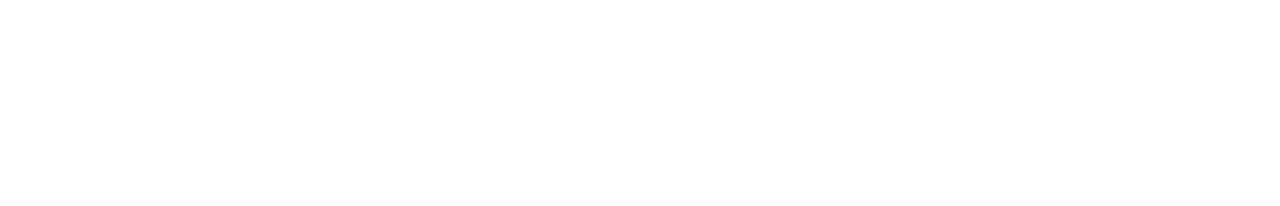
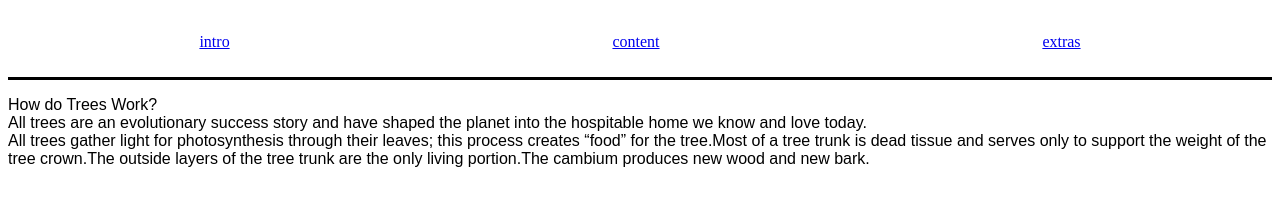
Before and after one commit to lab-brussels-1/all-about-trees-2, a plain HTML site: page index.html in a window 1280 px wide. Drawn offline with Linux system fonts and the light colour scheme.

Commit message:
introduction content added

```diff
--- a/index.html
+++ b/index.html
@@ -8,5 +8,27 @@
 
     <link href="./styles/index.css" rel="stylesheet" />
   </head>
-  <body></body>
+  <body>
+    <nav class="bottom-divider">
+      <div class="spaced-items">
+        <a href="#summary-info">intro</a>
+        <a href="#main-info">content</a>
+        <a href="#extra-info">extras</a>
+      </div>
+    </nav>
+    <section id="summary-info">
+      <p class="fascinating-words">
+        How do Trees Work?
+        <br />
+        All trees are an evolutionary success story and have shaped the planet
+        into the hospitable home we know and love today.
+        <br />
+        All trees gather light for photosynthesis through their leaves; this
+        process creates “food” for the tree.Most of a tree trunk is dead tissue
+        and serves only to support the weight of the tree crown.The outside
+        layers of the tree trunk are the only living portion.The cambium
+        produces new wood and new bark.
+      </p>
+    </section>
+  </body>
 </html>
--- a/styles/index.css
+++ b/styles/index.css
@@ -1 +1,18 @@
 @import url("./something.css");
+
+.fascinating-words {
+  font-family: fantasy;
+}
+
+.bottom-divider {
+  border-style: none none solid none;
+}
+
+.spaced-items {
+  display: flex;
+  flex-direction: row;
+  align-content: center;
+  justify-content: space-around;
+  padding-top: 2%;
+  padding-bottom: 2%;
+}
```
